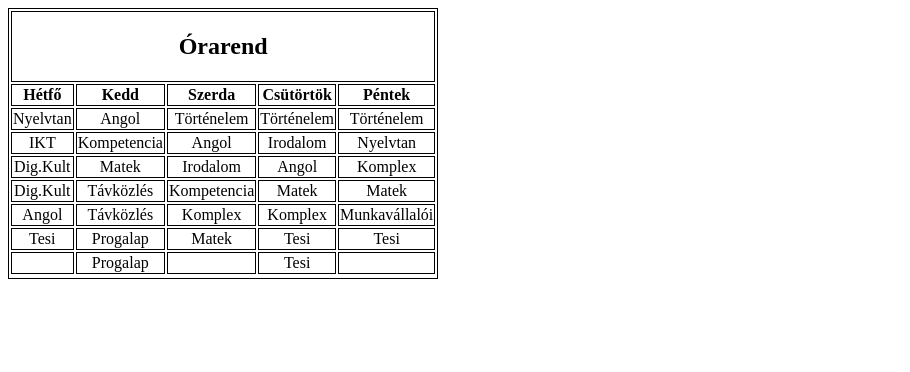
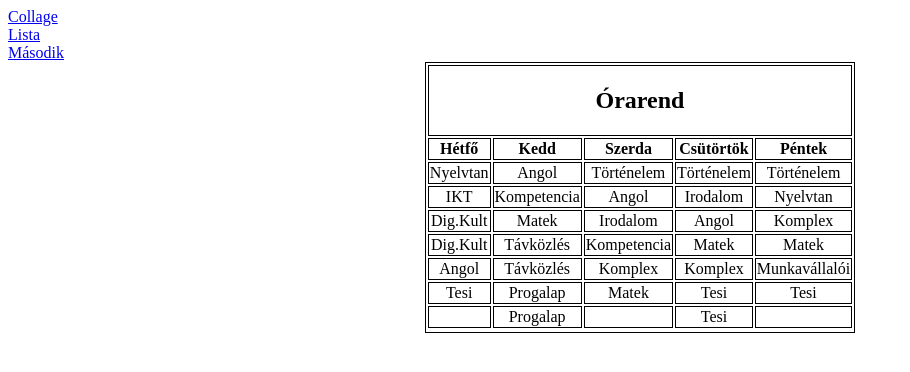
Before and after one commit to RicsiHUN18/weboldal, a plain HTML site: page orarend.html in a window 1280 px wide. Shown: the whole page, without its empty margins (0-910 px from the left). Drawn offline with Linux system fonts and the light colour scheme.

Commit message:
Update orarend.html

```diff
--- a/orarend.html
+++ b/orarend.html
@@ -9,12 +9,23 @@
         table, th, td {
           border:1px solid black;
         }
+        ul {
+  list-style-type: none;
+  margin: 0;
+  padding: 0;
+}
         </style>
 </head>
 <body>
+    <ul>
+        <li align="left"><a href="index.html">Collage</a></li>
+        <li align="left"><a href="lista.html">Lista</a></li>
+        <li align="left"><a href="masodik.html">Második</a></li>
 
-    <table style="text-align: center;">
+      </ul>
+    <table style="text-align: center;" align="center">
     <td colspan="5">
+
         <H2>Órarend</H2>
     </td>
         <tr>
```
